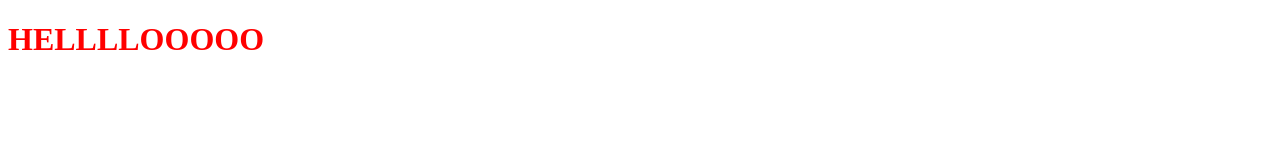
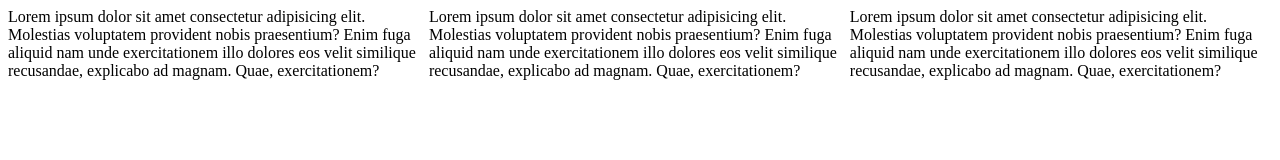
Before and after one commit to mirandacortez/w4b2022, a plain HTML site: page index.html in a window 1280 px wide. Drawn offline with Linux system fonts and the light colour scheme.

Commit message:
second update

```diff
--- a/css/styles.css
+++ b/css/styles.css
@@ -1,3 +1,8 @@
 h1 {
     color: red;
 }
+
+.column {
+    float: left;
+    width: 33.3%;
+}
--- a/index.html
+++ b/index.html
@@ -8,6 +8,12 @@
     <title>Document</title>
 </head>
 <body>
-    <h1>HELLLLOOOOO</h1>
+
+    <div class="row">
+        <div class="column"> Lorem ipsum dolor sit amet consectetur adipisicing elit. Molestias voluptatem provident nobis praesentium? Enim fuga aliquid nam unde exercitationem illo dolores eos velit similique recusandae, explicabo ad magnam. Quae, exercitationem?</div>
+        <div class="column"> Lorem ipsum dolor sit amet consectetur adipisicing elit. Molestias voluptatem provident nobis praesentium? Enim fuga aliquid nam unde exercitationem illo dolores eos velit similique recusandae, explicabo ad magnam. Quae, exercitationem?</div>
+        <div class="column"> Lorem ipsum dolor sit amet consectetur adipisicing elit. Molestias voluptatem provident nobis praesentium? Enim fuga aliquid nam unde exercitationem illo dolores eos velit similique recusandae, explicabo ad magnam. Quae, exercitationem?</div>
+    </div>
+
 </body>
 </html>
```
